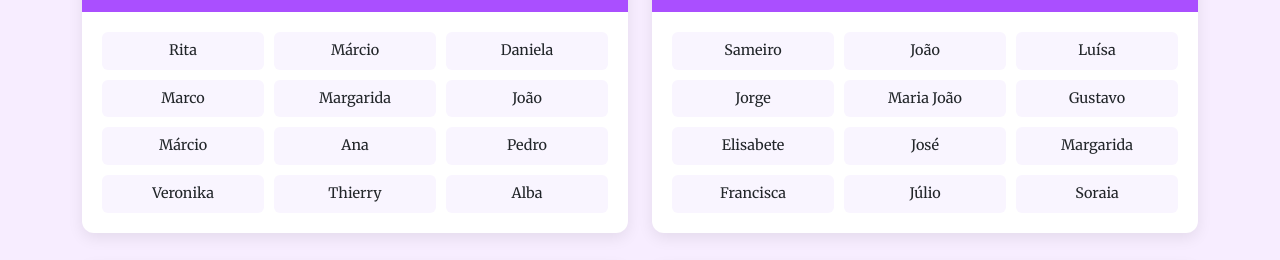
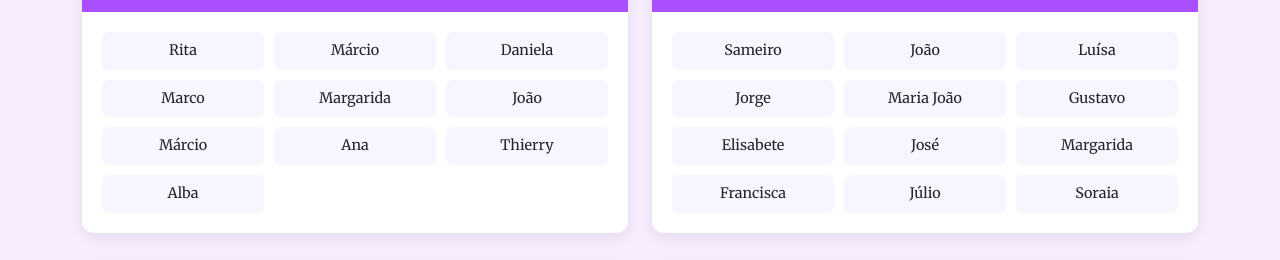
Before and after one commit to nelsonloud/sitecasamento, a plain HTML site: page index.html in a window 1280 px wide. Shown: the part 2744-3004 px from the top of the page. Drawn offline with nearby package versions, Linux system fonts and the light colour scheme; a web font is replaced by a local one.

Commit message:
Update index.html
novo update nas mesas

```diff
--- a/index.html
+++ b/index.html
@@ -314,8 +314,6 @@
                   <div class="convidado">João</div>
                   <div class="convidado">Márcio</div>
                   <div class="convidado">Ana</div>
-                  <div class="convidado">Pedro</div>
-                  <div class="convidado">Veronika</div>
                   <div class="convidado">Thierry</div>
                   <div class="convidado">Alba</div>
                 </div>
```
